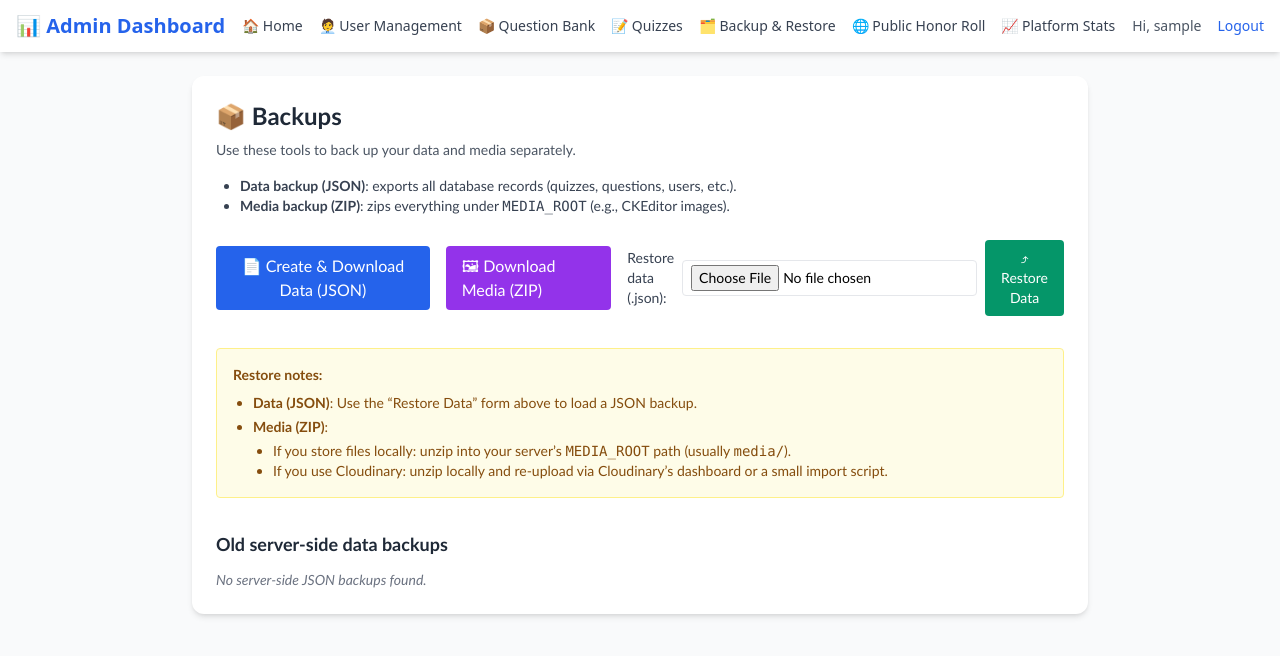
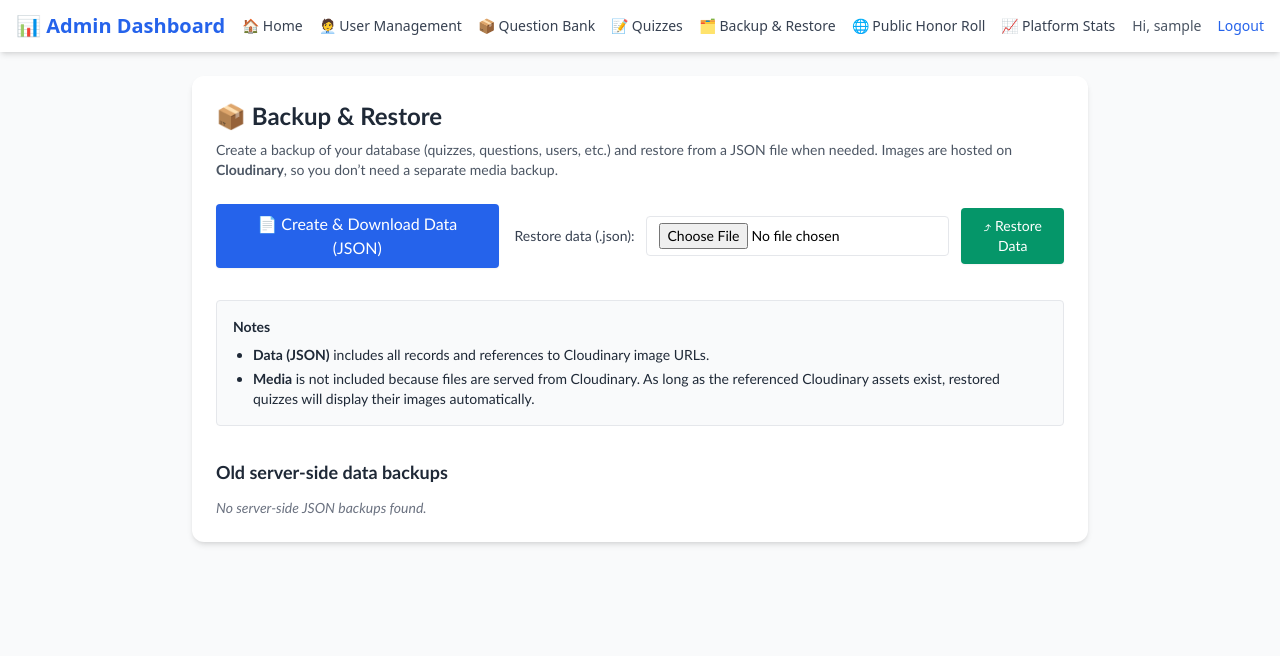
Before and after one commit to syedamirshah/learnify-clean, a Django app: page /admin/backups/ in a window 1280 px wide. Shown: the top 656 px of the page. Run offline with Django 4.2, Linux system fonts and the light colour scheme; the visitor is signed in with stand-in values (Sample User, id 1); some libraries are stand-ins or nearby versions.

Commit message:
Remove media backup feature and update backups page for data-only backups

```diff
--- a/backend/core/admin_views.py
+++ b/backend/core/admin_views.py
@@ -37,8 +37,6 @@ import io
 from django.http import HttpResponse
 import json
 from django.core.files.storage import default_storage
-import zipfile
-from django.views.decorators.http import require_http_methods
 
 
 
@@ -874,33 +872,3 @@ def upload_restore_backup(request):
             pass
 
     return redirect('list_backups')
-
-@staff_member_required
-@require_http_methods(["GET", "POST"])
-def create_media_backup(request):
-    """
-    Stream a ZIP of MEDIA_ROOT (excluding MEDIA_ROOT/backups) to the browser.
-    Accepts GET and POST. For POST, CSRF is required by the template form.
-    """
-    media_root = settings.MEDIA_ROOT
-    if not media_root or not os.path.exists(media_root):
-        messages.error(request, "MEDIA_ROOT is not configured or does not exist on this server.")
-        return redirect('list_backups')
-
-    buf = io.BytesIO()
-    with zipfile.ZipFile(buf, 'w', zipfile.ZIP_DEFLATED) as zf:
-        for root, dirs, files in os.walk(media_root):
-            # Skip the backups directory early so we don't include JSON backups inside the ZIP
-            rel_dir = os.path.relpath(root, media_root)
-            if rel_dir == 'backups' or rel_dir.startswith('backups' + os.sep):
-                continue
-
-            for fname in files:
-                abs_path = os.path.join(root, fname)
-                rel_path = os.path.relpath(abs_path, media_root)
-                zf.write(abs_path, arcname=rel_path)
-
-    buf.seek(0)
-    timestamp = timezone.localtime(timezone.now()).strftime("%Y-%m-%d_%H-%M-%S")
-    filename = f"media_backup_{timestamp}.zip"
-    return FileResponse(buf, as_attachment=True, filename=filename, content_type='application/zip')
--- a/backend/core/templates/admin/backups.html
+++ b/backend/core/templates/admin/backups.html
@@ -4,57 +4,45 @@
 <div class="p-6 max-w-4xl mx-auto bg-white rounded-xl shadow-md font-[calibri]">
 
   <!-- Heading -->
-  <h2 class="text-2xl font-semibold text-gray-800 mb-2">📦 Backups</h2>
-  <p class="text-sm text-gray-600 mb-4">
-    Use these tools to back up your data and media separately.
+  <h2 class="text-2xl font-semibold text-gray-800 mb-2">📦 Backup & Restore</h2>
+  <p class="text-sm text-gray-600 mb-6">
+    Create a backup of your database (quizzes, questions, users, etc.) and restore from a JSON file when needed.
+    Images are hosted on <strong>Cloudinary</strong>, so you don’t need a separate media backup.
   </p>
 
-  <ul class="list-disc ml-6 text-sm text-gray-700 mb-6">
-    <li><strong>Data backup (JSON)</strong>: exports all database records (quizzes, questions, users, etc.).</li>
-    <li><strong>Media backup (ZIP)</strong>: zips everything under <code>MEDIA_ROOT</code> (e.g., CKEditor images).</li>
-  </ul>
-
-  <!-- Create Backups + Upload & Restore -->
+  <!-- Actions -->
   <div class="mb-8 flex flex-col gap-3 sm:flex-row sm:items-center sm:gap-4">
 
     <!-- Create Data Backup (POST => immediate download) -->
     <form method="post" class="inline-block">
       {% csrf_token %}
-      <button type="submit" class="bg-blue-600 hover:bg-blue-700 text-white px-4 py-2 rounded transition">
+      <button type="submit"
+              class="bg-blue-600 hover:bg-blue-700 text-white px-5 py-2 rounded transition shadow-sm">
         📄 Create &amp; Download Data (JSON)
       </button>
     </form>
 
-    <!-- Create Media Backup (GET link => immediate download) -->
-    <a href="{% url 'create_media_backup' %}"
-       class="inline-block bg-purple-600 hover:bg-purple-700 text-white px-4 py-2 rounded transition">
-      🖼 Download Media (ZIP)
-    </a>
-
     <!-- Upload & Restore DATA (JSON) -->
     <form action="{% url 'upload_restore_backup' %}" method="post" enctype="multipart/form-data"
-          class="inline-flex items-center gap-2">
+          class="inline-flex items-center gap-3">
       {% csrf_token %}
-      <label class="text-sm text-gray-700">Restore data (.json):</label>
-      <input type="file" name="backup_file" accept=".json" class="border px-2 py-1 rounded text-sm">
+      <label class="text-sm text-gray-700 whitespace-nowrap">Restore data (.json):</label>
+      <input type="file" name="backup_file" accept=".json"
+             class="border px-3 py-1.5 rounded text-sm focus:outline-none focus:ring-2 focus:ring-blue-400">
       <button type="submit"
-              class="bg-emerald-600 hover:bg-emerald-700 text-white px-4 py-2 rounded text-sm">
+              class="bg-emerald-600 hover:bg-emerald-700 text-white px-4 py-2 rounded text-sm shadow-sm">
         ⤴ Restore Data
       </button>
     </form>
   </div>
 
-  <!-- Restore notes -->
-  <div class="bg-yellow-50 border border-yellow-200 rounded p-4 text-sm text-yellow-800 mb-8">
-    <p class="font-semibold">Restore notes:</p>
+  <!-- Notes -->
+  <div class="bg-gray-50 border border-gray-200 rounded p-4 text-sm text-gray-800 mb-8">
+    <p class="font-semibold">Notes</p>
     <ul class="list-disc ml-5 mt-2 space-y-1">
-      <li><strong>Data (JSON)</strong>: Use the “Restore Data” form above to load a JSON backup.</li>
-      <li><strong>Media (ZIP)</strong>:
-        <ul class="list-disc ml-5 mt-1">
-          <li>If you store files locally: unzip into your server’s <code>MEDIA_ROOT</code> path (usually <code>media/</code>).</li>
-          <li>If you use Cloudinary: unzip locally and re-upload via Cloudinary’s dashboard or a small import script.</li>
-        </ul>
-      </li>
+      <li><strong>Data (JSON)</strong> includes all records and references to Cloudinary image URLs.</li>
+      <li><strong>Media</strong> is not included because files are served from Cloudinary. As long as the referenced
+          Cloudinary assets exist, restored quizzes will display their images automatically.</li>
     </ul>
   </div>
 
@@ -67,12 +55,12 @@
           <li class="border border-gray-200 p-4 rounded-md flex justify-between items-center">
             <span class="text-sm font-mono text-gray-700">{{ file }}</span>
             <div class="space-x-2">
-              <a href="{% url 'download_backup' file %}" class="text-blue-600 hover:underline text-sm">⬇ Download</a>
-
+              <a href="{% url 'download_backup' file %}"
+                 class="text-blue-600 hover:underline text-sm">⬇ Download</a>
               <form action="{% url 'restore_backup' file %}" method="post" class="inline">
                 {% csrf_token %}
                 <button type="submit"
-                        onclick="return confirm('Are you sure you want to restore this backup? This will overwrite current data.')"
+                        onclick="return confirm('Restore this backup? Current data will be overwritten.')"
                         class="text-green-600 hover:underline text-sm">
                   ♻ Restore
                 </button>
--- a/backend/core/urls.py
+++ b/backend/core/urls.py
@@ -106,8 +106,6 @@ urlpatterns = [
     path('admin/backups/<str:filename>/restore/', restore_backup, name='restore_backup'),
     path('admin/backups/upload/', upload_restore_backup, name='upload_restore_backup'),
 
-    path('admin/backups/media/', admin_views.create_media_backup, name='create_media_backup'),
-
     # ---------- Final Stats Dashboard ----------
     path('admin/stats-dashboard/', stats_dashboard_view, name='admin-stats-dashboard'),
 
```
